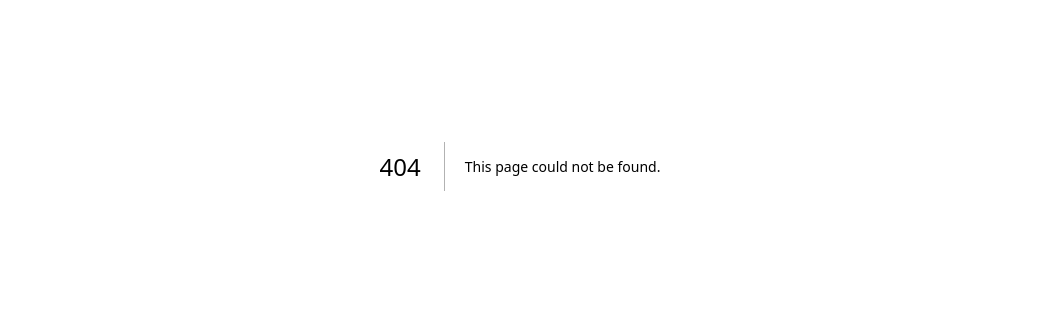
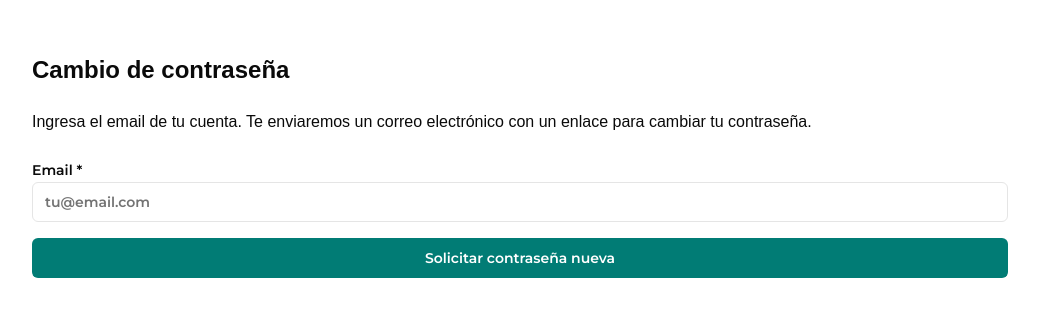
Before and after one commit to roots-cooperativa-dev/frontend-rootscoop, a Next.js app in the folder front/: page /forgotPassword in a window 1280 px wide. Before the commit this address had no page. Shown: the part 234-550 px from the top of the page, without its empty margins (120-1159 px from the left). Built offline with nearby package versions, Linux system fonts and the light colour scheme; no server answers.

Commit message:
agrego paginas olvide contraseña

```diff
--- a/front/src/app/changePassword/page.tsx
+++ b/front/src/app/changePassword/page.tsx
@@ -1,8 +1,159 @@
+import { Button } from "@/src/components/ui/button";
+import { Input } from "@/src/components/ui/input";
+import { Label } from "@/src/components/ui/label";
+import { ErrorMessage, Form, Formik, FormikHelpers } from "formik";
+import * as Yup from "yup";
+import { toast } from "sonner";
+import { changePassword } from "@/src/services/password";
+import { useState } from "react";
+import { useRouter } from "next/navigation";
+import { FiEye, FiEyeOff } from "react-icons/fi";
 
-const CambiarPass =()=>{
-    return(<>
-    <h1>Pagina para cambiar contraseña</h1>
-    </>)
+// ✅ Tipo del formulario
+interface ChangePasswordForm {
+  email: string;
+  password: string;
+  confirmPassword: string;
 }
 
-export default CambiarPass
+// ✅ Valores iniciales
+const initialValues: ChangePasswordForm = {
+  email: "",
+  password: "",
+  confirmPassword: "",
+};
+
+// ✅ Validación con Yup
+const validationSchema = Yup.object({
+  email: Yup.string().email("Email inválido").required("Campo requerido"),
+  password: Yup.string().min(6, "Mínimo 6 caracteres").required("Requerido"),
+  confirmPassword: Yup.string()
+    .oneOf([Yup.ref("password")], "Las contraseñas no coinciden")
+    .required("Requerido"),
+});
+
+const CambiarPass = () => {
+  const router = useRouter();
+  const [showPassword, setShowPassword] = useState(false);
+  const [showConfirmPassword, setShowConfirmPassword] = useState(false);
+
+  // ✅ Función de envío
+  const handleSubmit = async (
+    values: ChangePasswordForm,
+    { resetForm, setSubmitting }: FormikHelpers<ChangePasswordForm>
+  ) => {
+    try {
+      await changePassword(values); // 👈 Enviamos email, password y confirmPassword
+      toast.success("Contraseña actualizada con éxito.");
+      setTimeout(() => {
+        router.push("/login");
+      }, 2000);
+      resetForm();
+    } catch (error) {
+      console.error("Error al enviar:", error);
+      toast.error("Hubo un error al cambiar la contraseña.");
+    } finally {
+      setSubmitting(false);
+    }
+  };
+
+  return (
+    <div className="flex items-center justify-center h-screen">
+      <div className="bg-white w-4/5 p-6 space-y-6 mx-auto rounded-xl shadow-md">
+        <h1 className="text-2xl font-bold">Cambio de contraseña</h1>
+        <p>
+          Ingresa el email y la nueva contraseña que deseas establecer.
+        </p>
+        <Formik
+          initialValues={initialValues}
+          validationSchema={validationSchema}
+          onSubmit={handleSubmit}
+        >
+          {({ handleChange, handleBlur, values, errors, touched, isSubmitting }) => (
+            <Form className="space-y-4 font-popular">
+              <div>
+                <Label htmlFor="email">Email *</Label>
+                <Input
+                  type="email"
+                  name="email"
+                  id="email"
+                  onChange={handleChange}
+                  onBlur={handleBlur}
+                  value={values.email}
+                  placeholder="tu@email.com"
+                />
+                <ErrorMessage
+                  name="email"
+                  component="div"
+                  className="text-red-500 text-sm"
+                />
+              </div>
+
+              <div className="relative">
+                <Label htmlFor="password">Nueva contraseña *</Label>
+                <Input
+                  type={showPassword ? "text" : "password"}
+                  name="password"
+                  id="password"
+                  value={values.password}
+                  onChange={handleChange}
+                  onBlur={handleBlur}
+                  placeholder="********"
+                />
+                <button
+                  type="button"
+                  onClick={() => setShowPassword(!showPassword)}
+                  className="absolute right-3 top-1/2 -translate-y-1/2 text-gray-600"
+                >
+                  {showPassword ? <FiEyeOff size={18} /> : <FiEye size={18} />}
+                </button>
+                {touched.password && errors.password && (
+                  <p className="text-red-500 text-xs">{errors.password}</p>
+                )}
+              </div>
+
+              <div className="relative">
+                <Label htmlFor="confirmPassword">Confirmar contraseña *</Label>
+                <Input
+                  type={showConfirmPassword ? "text" : "password"}
+                  name="confirmPassword"
+                  id="confirmPassword"
+                  value={values.confirmPassword}
+                  onChange={handleChange}
+                  onBlur={handleBlur}
+                  placeholder="Repetir contraseña"
+                />
+                <button
+                  type="button"
+                  onClick={() => setShowConfirmPassword(!showConfirmPassword)}
+                  className="absolute right-3 top-1/2 -translate-y-1/2 text-gray-600"
+                >
+                  {showConfirmPassword ? (
+                    <FiEyeOff size={18} />
+                  ) : (
+                    <FiEye size={18} />
+                  )}
+                </button>
+                {touched.confirmPassword && errors.confirmPassword && (
+                  <p className="text-red-500 text-xs">
+                    {errors.confirmPassword}
+                  </p>
+                )}
+              </div>
+
+              <Button
+                type="submit"
+                className="w-full mt-4"
+                disabled={isSubmitting}
+              >
+                {isSubmitting ? "Enviando..." : "Cambiar contraseña"}
+              </Button>
+            </Form>
+          )}
+        </Formik>
+      </div>
+    </div>
+  );
+};
+
+export default CambiarPass;
--- /dev/null
+++ b/front/src/app/forgotPassword/page.tsx
@@ -0,0 +1,88 @@
+"use client"
+import { Button } from "@/src/components/ui/button";
+import { Input } from "@/src/components/ui/input";
+import { forgotPassword } from "@/src/services/password";
+import { ErrorMessage, Form, Formik, FormikHelpers } from "formik";
+import { toast } from "sonner";
+import * as Yup from "yup";
+import { Label } from "@/src/components/ui/label"; // Corrige import incorrecto desde 'recharts'
+
+// ✅ Tipo para el formulario
+interface ForgotPasswordForm {
+  email: string;
+}
+
+// ✅ Valores iniciales
+const initialValues: ForgotPasswordForm = {
+  email: "",
+};
+
+// ✅ Validación con Yup
+const validationSchema = Yup.object({
+  email: Yup.string().email("Email inválido").required("Campo requerido"),
+});
+
+// ✅ Función de envío
+const handleSubmit = async (
+  values: ForgotPasswordForm,
+  { resetForm, setSubmitting }: FormikHelpers<ForgotPasswordForm>
+) => {
+  try {
+    await forgotPassword(values); // values tiene `{ email }`, así que tu backend debe esperarlo como objeto
+    toast.success("Mensaje enviado con éxito.");
+    resetForm();
+  } catch (error) {
+    console.error("Error al enviar:", error);
+    toast.error("Hubo un error al enviar el mensaje.");
+  } finally {
+    setSubmitting(false);
+  }
+};
+
+const OlvidePass = () => {
+  return (
+    <div className="flex  items-center justify-center h-screen">
+    <div className="bg-white w-4/5 p-6 space-y-6 mx-auto">
+      <h1 className="text-2xl font-bold">Cambio de contraseña</h1>
+      <p>
+        Ingresa el email de tu cuenta. Te enviaremos un correo electrónico con un enlace para cambiar tu contraseña.
+      </p>
+      <Formik
+        initialValues={initialValues}
+        validationSchema={validationSchema}
+        onSubmit={handleSubmit}
+      >
+        {({ handleChange, isSubmitting }) => (
+          <Form className="space-y-4 font-popular">
+            <div>
+              <Label htmlFor="email">Email *</Label>
+              <Input
+                type="email"
+                name="email"
+                id="email"
+                onChange={handleChange}
+                placeholder="tu@email.com"
+              />
+              <ErrorMessage
+                name="email"
+                component="div"
+                className="text-red-500 text-sm"
+              />
+            </div>
+
+            <Button
+              type="submit"
+              className="w-full mt-4"
+              disabled={isSubmitting}
+            >
+              {isSubmitting ? "Enviando..." : "Solicitar contraseña nueva"}
+            </Button>
+          </Form>
+        )}
+      </Formik>
+    </div>
+    </div>
+  );
+};
+
+export default OlvidePass;
--- a/front/src/app/types/index.ts
+++ b/front/src/app/types/index.ts
@@ -125,3 +125,6 @@ export interface IContactanos{
   phone: string,
   reason: string
 }
+interface ForgotPasswordData {
+  email: string;
+}
--- /dev/null
+++ b/front/src/services/password.tsx
@@ -0,0 +1,31 @@
+import axios from "axios";
+const BACKEND_URL = process.env.NEXT_PUBLIC_API_URL;
+
+interface ForgotPasswordData {
+  email: string;
+}
+
+interface ChangePasswordData{
+    email: string;
+    password: string;
+    confirmPassword: string;
+}
+
+const axiosApiBack = axios.create({
+  baseURL: BACKEND_URL,
+  headers: {
+    "Content-Type": "application/json",
+  },
+});
+
+export const forgotPassword = async (data: ForgotPasswordData) => {
+  const response = await axiosApiBack.post("/users/forgot-password", data);
+  if (!response.data) throw new Error("problema con la solicitud");
+  return { message: "Solicitud de cambio de contraseña enviada a tu correo", data: response.data };
+};
+
+export const changePassword = async (data: ChangePasswordData) => {
+  const response = await axiosApiBack.post("/users/reset-password", data);
+  if (!response.data) throw new Error("problema con la solicitud");
+  return { message: "Solicitud de cambio de contraseña enviada a tu correo", data: response.data };
+};
```
